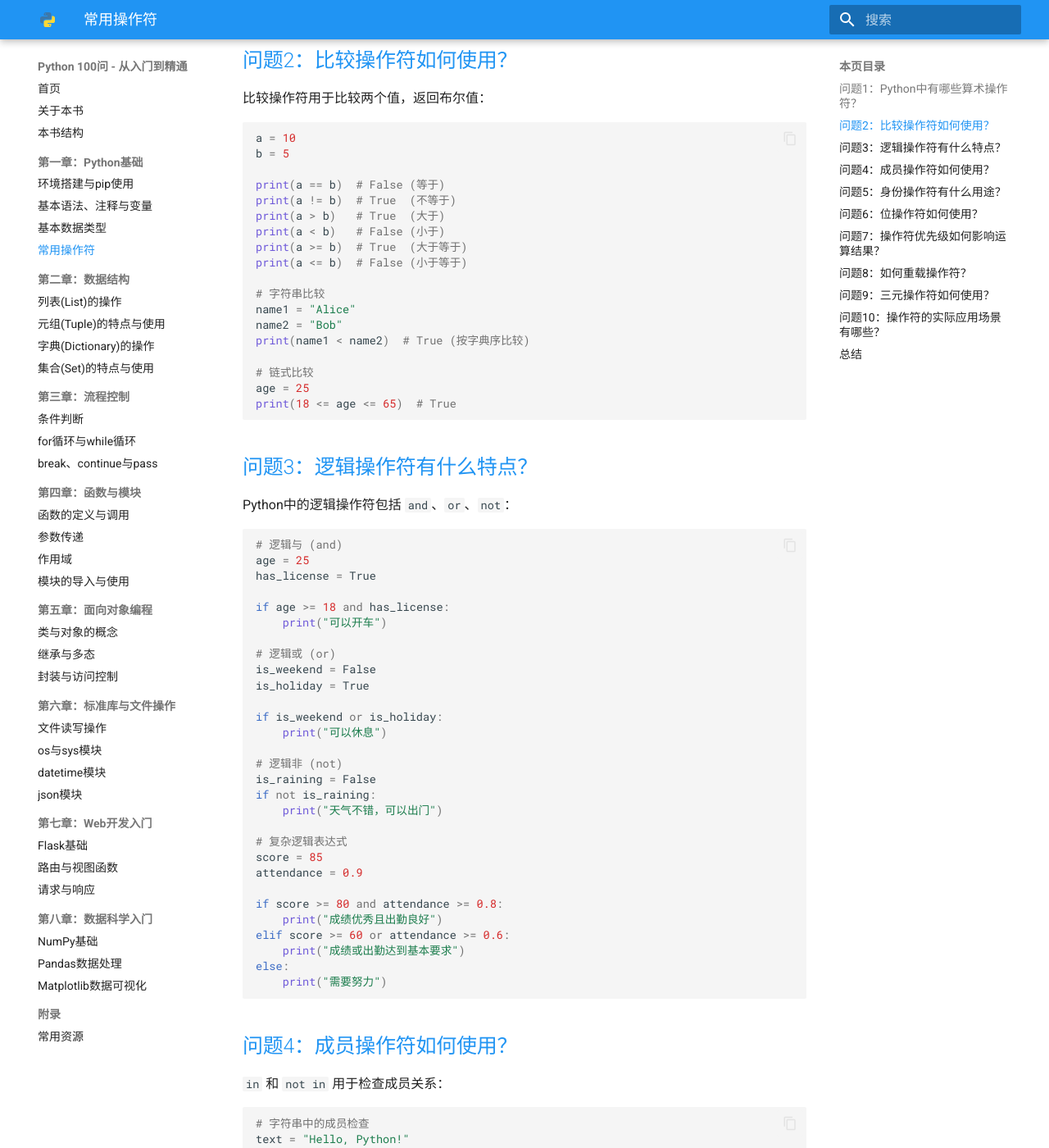
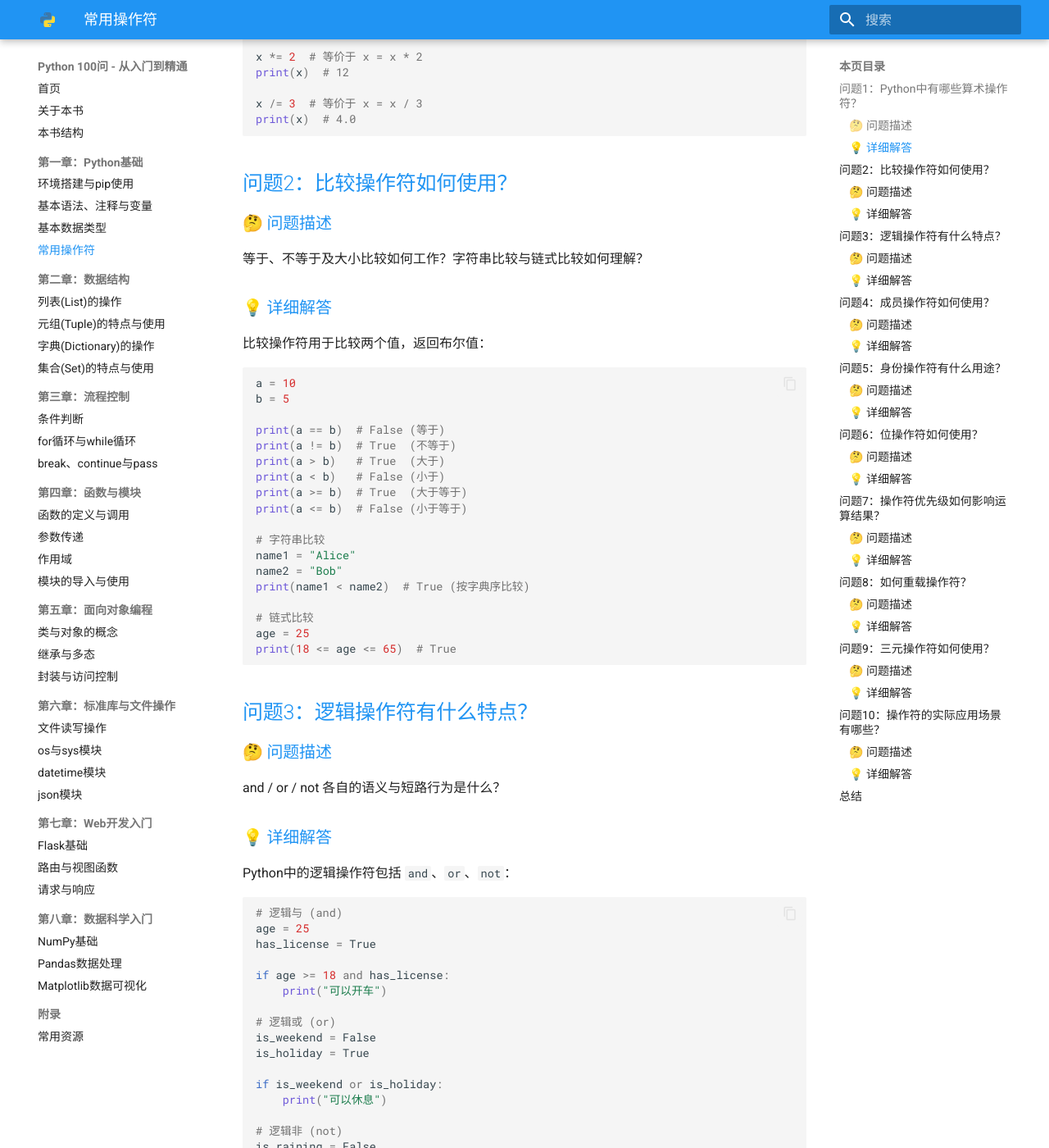
Before and after one commit to addname/python100, an MkDocs documentation site: the page built from docs/chapter1_basics/4_operators.md, in a window 1280 px wide and 1400 px high, scrolled down 797 px. Shown: the whole window at 82% size. Built offline with MkDocs 1.6.1 and Material for MkDocs 9.7.7, drawn with Linux system fonts in a browser that asks for light colours; the version menu is left out; some of the changed text lies outside the part shown.

Commit message:
规范问题模板：为第1章数据类型和操作符页面补充结构\n- 每个问题统一包含：🤔 问题描述 / 💡 详细解答 / 📝 代码示例\n- 为 3_data_types.md 与 4_operators.md 增加占位小节标题，便于统一风格

````diff
--- a/docs/chapter1_basics/4_operators.md
+++ b/docs/chapter1_basics/4_operators.md
@@ -1,6 +1,12 @@
 # 常用操作符
 
 ## 问题1：Python中有哪些算术操作符？
+
+### 🤔 问题描述
+
+需要了解常见算术操作及复合赋值写法。
+
+### 💡 详细解答
 
 Python提供了丰富的算术操作符：
 
@@ -34,6 +40,12 @@ print(x)  # 4.0
 
 ## 问题2：比较操作符如何使用？
 
+### 🤔 问题描述
+
+等于、不等于及大小比较如何工作？字符串比较与链式比较如何理解？
+
+### 💡 详细解答
+
 比较操作符用于比较两个值，返回布尔值：
 
 ```python
@@ -58,6 +70,12 @@ print(18 <= age <= 65)  # True
 ```
 
 ## 问题3：逻辑操作符有什么特点？
+
+### 🤔 问题描述
+
+and / or / not 各自的语义与短路行为是什么？
+
+### 💡 详细解答
 
 Python中的逻辑操作符包括 `and`、`or`、`not`：
 
@@ -95,6 +113,12 @@ else:
 
 ## 问题4：成员操作符如何使用？
 
+### 🤔 问题描述
+
+如何判断元素是否包含在容器或字符串中？
+
+### 💡 详细解答
+
 `in` 和 `not in` 用于检查成员关系：
 
 ```python
@@ -116,6 +140,12 @@ print("salary" in person)  # False
 ```
 
 ## 问题5：身份操作符有什么用途？
+
+### 🤔 问题描述
+
+is / is not 与 == 的差异？何时使用身份比较？
+
+### 💡 详细解答
 
 `is` 和 `is not` 用于比较对象的身份（内存地址）：
 
@@ -141,6 +171,12 @@ print(value is not None) # False
 ```
 
 ## 问题6：位操作符如何使用？
+
+### 🤔 问题描述
+
+常见位运算及典型应用有哪些？
+
+### 💡 详细解答
 
 位操作符用于对二进制位进行操作：
 
@@ -170,6 +206,12 @@ print(power)  # 8
 
 ## 问题7：操作符优先级如何影响运算结果？
 
+### 🤔 问题描述
+
+不同操作符的结合顺序如何？如何用括号消除歧义？
+
+### 💡 详细解答
+
 Python中的操作符有优先级，优先级高的先计算：
 
 ```python
@@ -195,6 +237,12 @@ if (age >= 18 and score >= 80) or attendance >= 0.9:
 ```
 
 ## 问题8：如何重载操作符？
+
+### 🤔 问题描述
+
+在自定义类中如何让 +、== 等操作符生效？
+
+### 💡 详细解答
 
 在类中可以重载操作符：
 
@@ -225,6 +273,12 @@ print(p1 == Point(1, 2))  # True
 
 ## 问题9：三元操作符如何使用？
 
+### 🤔 问题描述
+
+条件表达式的语法与常见用法是什么？
+
+### 💡 详细解答
+
 Python中的三元操作符语法：`值1 if 条件 else 值2`
 
 ```python
@@ -246,6 +300,12 @@ print(get_max(10, 20))  # 20
 ```
 
 ## 问题10：操作符的实际应用场景有哪些？
+
+### 🤔 问题描述
+
+在数据校验、权限判断与范围检查等场景如何使用操作符？
+
+### 💡 详细解答
 
 ```python
 # 1. 数据验证
````
Also changed, not shown: docs/chapter1_basics/3_data_types.md (+48 -0 lines).
